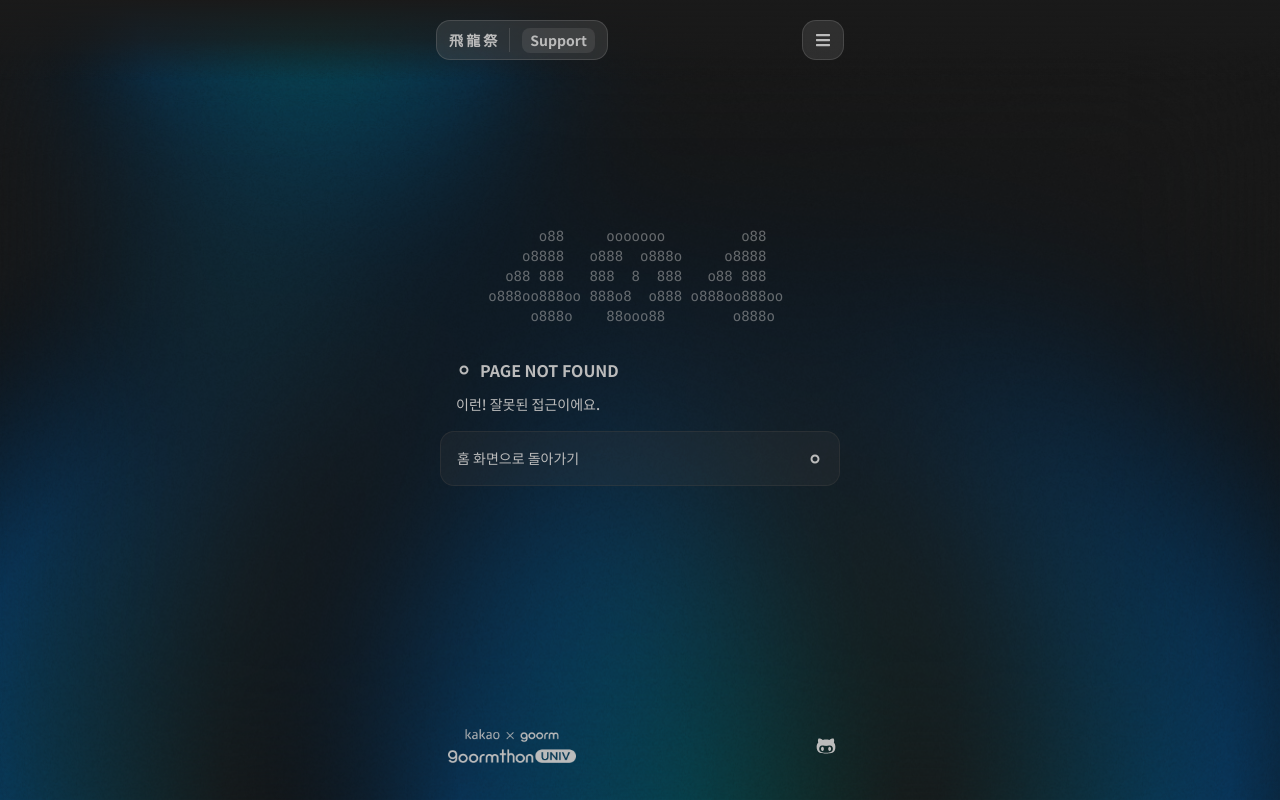
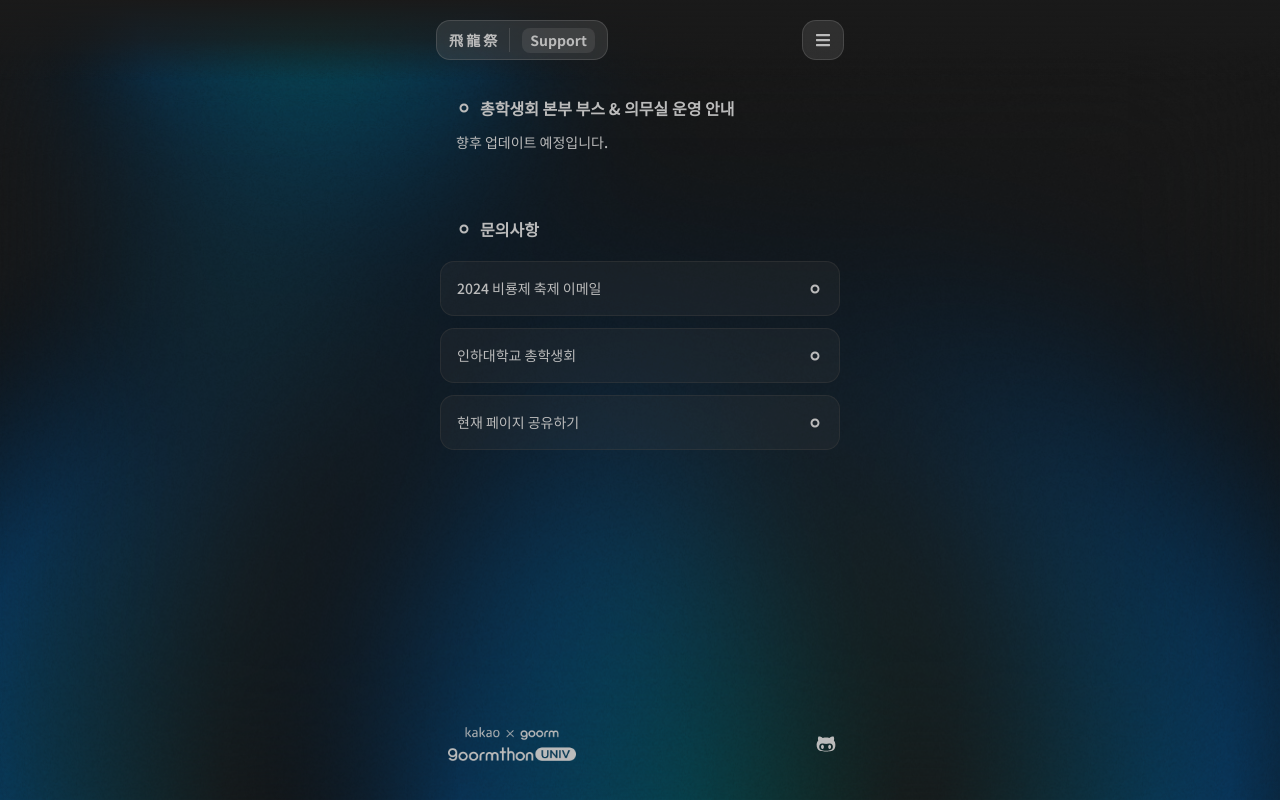
Before and after one commit to Be9room/Festime_FE, a React (Vite) app: page /support in a window 1280 px wide. Built offline with nearby package versions, Linux system fonts and the light colour scheme.

Commit message:
feat: add all page template
- 페이지 정보 업데이트 전 각 템플릿을 추가했습니다.

```diff
--- a/src/App.jsx
+++ b/src/App.jsx
@@ -6,8 +6,13 @@ import Header from "./components/Header/index";
 import Footer from "./components/Footer/index";
 
 import Home from "./pages/Home";
+import Entry from "./pages/Entry/index";
 import Ticketing from "./pages/Ticketing";
 import TimeTable from "./pages/TimeTable";
+import Booths from "./pages/Booths/index";
+import Food from "./pages/Food/index";
+import Event from "./pages/Event/index";
+import Support from "./pages/Support/index";
 import PageNotFound from "./pages/PageNotFound";
 
 const App = () => {
@@ -18,8 +23,13 @@ const App = () => {
         <Header />
         <Routes>
           <Route path="/" element={<Home />} />
+          <Route path="/entry" element={<Entry />} />
           <Route path="/ticketing" element={<Ticketing />} />
           <Route path="/timetable" element={<TimeTable />} />
+          <Route path="/booths" element={<Booths />} />
+          <Route path="/food" element={<Food />} />
+          <Route path="/event" element={<Event />} />
+          <Route path="/support" element={<Support />} />
           <Route path="*" element={<PageNotFound />} />
         </Routes>
         <Footer />
--- /dev/null
+++ b/src/pages/Booths/index.jsx
@@ -0,0 +1,18 @@
+import Layout from "../../components/Layout";
+import TitleBlock from "../../components/TitleBlock";
+import LinkBlock from "./../../components/LinkBlock/index";
+
+const Booths = () => {
+  return (
+    <Layout>
+      <TitleBlock title="학생 부스, 학생 주점 배치 안내" subtitle={["향후 업데이트 예정입니다."]} />
+
+      <TitleBlock className="mt-8" title="문의사항" />
+      <LinkBlock text="2024 비룡제 축제 이메일" to="mailto:inhasg.festival.2024@gmail.com" />
+      <LinkBlock className="mt-3" text="인하대학교 총학생회" to="tel:+82328608451" />
+      <LinkBlock className="mt-3" text="현재 페이지 공유하기" to="share" />
+    </Layout>
+  );
+};
+
+export default Booths;
--- /dev/null
+++ b/src/pages/Entry/index.jsx
@@ -0,0 +1,18 @@
+import Layout from "../../components/Layout";
+import TitleBlock from "../../components/TitleBlock";
+import LinkBlock from "./../../components/LinkBlock/index";
+
+const Entry = () => {
+  return (
+    <Layout>
+      <TitleBlock title="재학생존 입장 안내" subtitle={["향후 업데이트 예정입니다."]} />
+
+      <TitleBlock className="mt-8" title="문의사항" />
+      <LinkBlock text="2024 비룡제 축제 이메일" to="mailto:inhasg.festival.2024@gmail.com" />
+      <LinkBlock className="mt-3" text="인하대학교 총학생회" to="tel:+82328608451" />
+      <LinkBlock className="mt-3" text="현재 페이지 공유하기" to="share" />
+    </Layout>
+  );
+};
+
+export default Entry;
--- /dev/null
+++ b/src/pages/Event/index.jsx
@@ -0,0 +1,18 @@
+import Layout from "../../components/Layout";
+import TitleBlock from "../../components/TitleBlock";
+import LinkBlock from "./../../components/LinkBlock/index";
+
+const Event = () => {
+  return (
+    <Layout>
+      <TitleBlock title="서포터즈 부스 이벤트" subtitle={["향후 업데이트 예정입니다."]} />
+
+      <TitleBlock className="mt-8" title="문의사항" />
+      <LinkBlock text="2024 비룡제 축제 이메일" to="mailto:inhasg.festival.2024@gmail.com" />
+      <LinkBlock className="mt-3" text="인하대학교 총학생회" to="tel:+82328608451" />
+      <LinkBlock className="mt-3" text="현재 페이지 공유하기" to="share" />
+    </Layout>
+  );
+};
+
+export default Event;
--- /dev/null
+++ b/src/pages/Food/index.jsx
@@ -0,0 +1,18 @@
+import Layout from "../../components/Layout";
+import TitleBlock from "../../components/TitleBlock";
+import LinkBlock from "./../../components/LinkBlock/index";
+
+const Food = () => {
+  return (
+    <Layout>
+      <TitleBlock title="F&B존, 취식 구역 안내" subtitle={["향후 업데이트 예정입니다."]} />
+
+      <TitleBlock className="mt-8" title="문의사항" />
+      <LinkBlock text="2024 비룡제 축제 이메일" to="mailto:inhasg.festival.2024@gmail.com" />
+      <LinkBlock className="mt-3" text="인하대학교 총학생회" to="tel:+82328608451" />
+      <LinkBlock className="mt-3" text="현재 페이지 공유하기" to="share" />
+    </Layout>
+  );
+};
+
+export default Food;
--- /dev/null
+++ b/src/pages/Support/index.jsx
@@ -0,0 +1,18 @@
+import Layout from "../../components/Layout";
+import TitleBlock from "../../components/TitleBlock";
+import LinkBlock from "./../../components/LinkBlock/index";
+
+const Support = () => {
+  return (
+    <Layout>
+      <TitleBlock title="총학생회 본부 부스 & 의무실 운영 안내" subtitle={["향후 업데이트 예정입니다."]} />
+
+      <TitleBlock className="mt-8" title="문의사항" />
+      <LinkBlock text="2024 비룡제 축제 이메일" to="mailto:inhasg.festival.2024@gmail.com" />
+      <LinkBlock className="mt-3" text="인하대학교 총학생회" to="tel:+82328608451" />
+      <LinkBlock className="mt-3" text="현재 페이지 공유하기" to="share" />
+    </Layout>
+  );
+};
+
+export default Support;
```
Also changed, not shown: src/pages/Guestbook/index.jsx (added).
